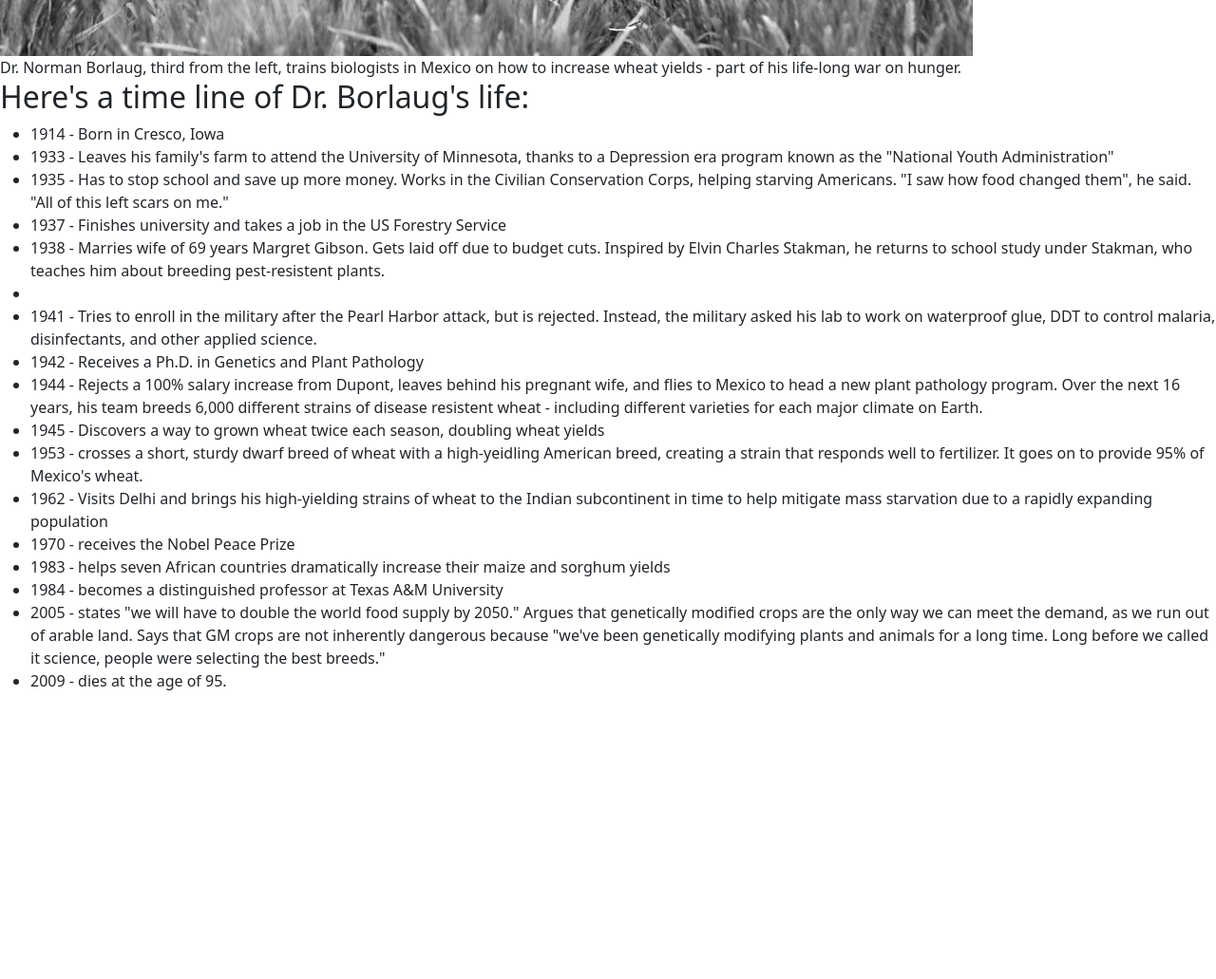
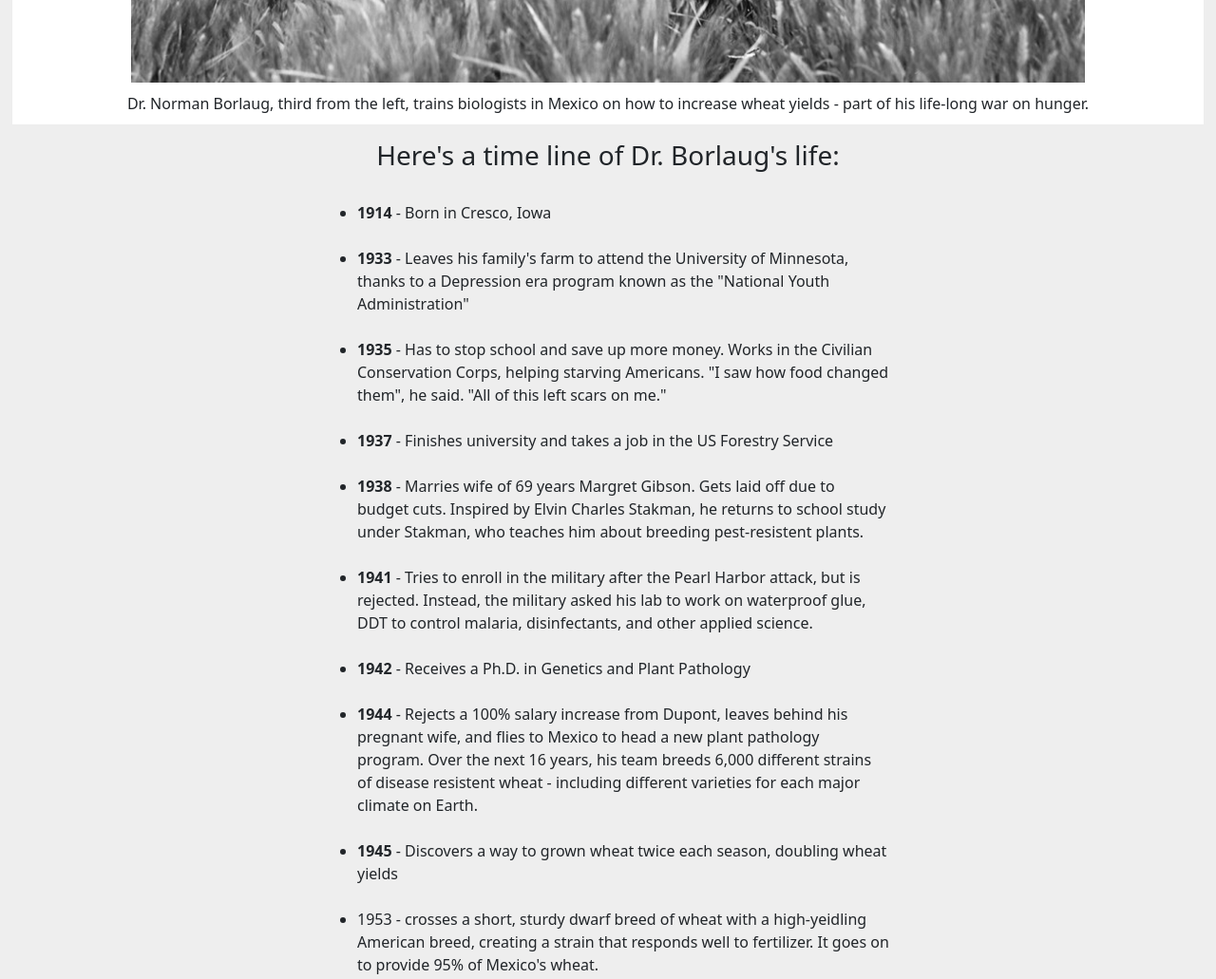
Before and after one commit to Simonecyber/tributepage, a plain HTML site: page index.html in a window 1280 px wide. Shown: the part 620-1651 px from the top of the page at 95% size. Before the commit the page ends 1365 px from the top, so only its background shows below. Drawn offline with nearby package versions, Linux system fonts and the light colour scheme.

Commit message:
Tribute Page complete

```diff
--- a/index.html
+++ b/index.html
@@ -6,58 +6,79 @@
     <meta name="viewport" content="width=device-width, initial-scale=1.0">
     <title>TributePage</title>
     <link href="https://cdn.jsdelivr.net/npm/bootstrap@5.0.2/dist/css/bootstrap.min.css" rel="stylesheet" integrity="sha384-EVSTQN3/azprG1Anm3QDgpJLIm9Nao0Yz1ztcQTwFspd3yD65VohhpuuCOmLASjC" crossorigin="anonymous">
+    <link rel="stylesheet" href="style.css">
 
 </head>
 <body>
 <div id="main">
 
-    <h1>Tribute page</h1>
+    <h1 id="title">Dr. Norman Borlaug</h1>
+    <p>The man who saved a billion lives</p>
 
-    <div id="img-div">
-        <img id="img" src="tribute-page-main-image.jpg">
+    <figure id="img-div">
+        <img id="image" src="tribute-page-main-image.jpg">
         <figcaption id="img-caption">Dr. Norman Borlaug, third from the left, trains biologists in Mexico on how to increase wheat yields - part of his life-long war on hunger.</figcaption>
-    </div>
+    </figure>
 
-    <div id="tribute-info">
+    <section id="tribute-info">
 
-        <h2>Here's a time line of Dr. Borlaug's life:
-        </h2>
+        <h3>Here's a time line of Dr. Borlaug's life:
+        </h3>
 
         <ul>
-            <li>1914 - Born in Cresco, Iowa</li>
-            <li>1933 - Leaves his family's farm to attend the University of Minnesota, thanks to a Depression era program known as the "National Youth Administration"</li>
-            <li>1935 - Has to stop school and save up more money. Works in the Civilian Conservation Corps, helping starving Americans. "I saw how food changed them", he said. "All of this left scars on me."</li>
-            <li>1937 - Finishes university and takes a job in the US Forestry Service</li>
-            <li>1938 - Marries wife of 69 years Margret Gibson. Gets laid off due to budget cuts. Inspired by Elvin Charles Stakman, he returns to school study under Stakman, who teaches him about breeding pest-resistent plants.</li>
-            <li></li>
-            <li>1941 - Tries to enroll in the military after the Pearl Harbor attack, but is rejected. Instead, the military asked his lab to work on waterproof glue, DDT to control malaria, disinfectants, and other applied science.</li>
-            <li>1942 - Receives a Ph.D. in Genetics and Plant Pathology</li>
-            <li>1944 - Rejects a 100% salary increase from Dupont, leaves behind his pregnant wife, and flies to Mexico to head a new plant pathology program. Over the next 16 years, his team breeds 6,000 different strains of disease resistent wheat - including different varieties for each major climate on Earth.</li>
-            <li>1945 - Discovers a way to grown wheat twice each season, doubling wheat yields</li>
-            <li>1953 - crosses a short, sturdy dwarf breed of wheat with a high-yeidling American breed, creating a strain that responds well to fertilizer. It goes on to provide 95% of Mexico's wheat.</li>
-            <li>1962 - Visits Delhi and brings his high-yielding strains of wheat to the Indian subcontinent in time to help mitigate mass starvation due to a rapidly expanding population</li>
-            <li>1970 - receives the Nobel Peace Prize</li>
+            <li><strong>1914</strong> - Born in Cresco, Iowa</li>
+
+            <li><strong>1933</strong> - Leaves his family's farm to attend the University of Minnesota, thanks to a Depression era program known as the "National Youth Administration"</li>
+
+            <li><strong>1935</strong> - Has to stop school and save up more money. Works in the Civilian Conservation Corps, helping starving Americans. "I saw how food changed them", he said. "All of this left scars on me."</li>
+
+            <li><strong>1937</strong> - Finishes university and takes a job in the US Forestry Service</li>
+
+            <li><strong>1938</strong> - Marries wife of 69 years Margret Gibson. Gets laid off due to budget cuts. Inspired by Elvin Charles Stakman, he returns to school study under Stakman, who teaches him about breeding pest-resistent plants.</li>
+
+
+            <li><strong>1941</strong> - Tries to enroll in the military after the Pearl Harbor attack, but is rejected. Instead, the military asked his lab to work on waterproof glue, DDT to control malaria, disinfectants, and other applied science.</li>
+
+            <li><strong>1942</strong> - Receives a Ph.D. in Genetics and Plant Pathology</li>
+
+            <li><strong>1944</strong> - Rejects a 100% salary increase from Dupont, leaves behind his pregnant wife, and flies to Mexico to head a new plant pathology program. Over the next 16 years, his team breeds 6,000 different strains of disease resistent wheat - including different varieties for each major climate on Earth.</li>
+
+            <li><strong>1945</strong> - Discovers a way to grown wheat twice each season, doubling wheat yields</li>
+
+            <li><stron>1953</stron> - crosses a short, sturdy dwarf breed of wheat with a high-yeidling American breed, creating a strain that responds well to fertilizer. It goes on to provide 95% of Mexico's wheat.</li>
+
+            <li><strong>1962</strong> - Visits Delhi and brings his high-yielding strains of wheat to the Indian subcontinent in time to help mitigate mass starvation due to a rapidly expanding population</li>
+
+            <li><strong>1970</strong> - receives the Nobel Peace Prize</li>
+
             <li>1983 - helps seven African countries dramatically increase their maize and sorghum yields</li>
-            <li>1984 - becomes a distinguished professor at Texas A&M University</li>
-            <li>2005 - states "we will have to double the world food supply by 2050." Argues that genetically modified crops are the only way we can meet the demand, as we run out of arable land. Says that GM crops are not inherently dangerous because "we've been genetically modifying plants and animals for a long time. Long before we called it science, people were selecting the best breeds."</li>
-            <li>2009 - dies at the age of 95.</li>
+
+            <li><strong>1984</strong> - becomes a distinguished professor at Texas A&M University</li>
+
+            <li><strong>2005</strong> - states "we will have to double the world food supply by 2050." Argues that genetically modified crops are the only way we can meet the demand, as we run out of arable land. Says that GM crops are not inherently dangerous because "we've been genetically modifying plants and animals for a long time. Long before we called it science, people were selecting the best breeds."</li>
+
+            <li><strong>2009</strong> - dies at the age of 95.</li>
 
 
         </ul>
 
-    </div>
+
+
+   <p class="cit"><em>"Borlaug's life and achievement are testimony to the far-reaching contribution that one man's towering intellect, persistence and scientific vision can make to human peace and progress."
+
+    -- Indian Prime Minister Manmohan Singh</em></p>
+   </section>
+
+
+
+
+<h3 >If you have time, you should read more about this incredible human being on his <a href="https://en.wikipedia.org/wiki/Norman_Borlaug" id="tribute-link" target="_blank">Wikipedia entry.</a></h3>
 
 
 
 </div>
 
 
-
-
-
-
-
-
     <script src="https://cdn.freecodecamp.org/testable-projects-fcc/v1/bundle.js" ></script>
 </body>
 </html>
--- /dev/null
+++ b/style.css
@@ -0,0 +1,45 @@
+body{
+    background-color: #EEEEEE;
+}
+
+#main {
+    display: flex;
+    align-items: center;
+    justify-content: center;
+    flex-direction: column;
+}
+
+#img-div{
+background-color: #fff;
+width: 98%;;
+
+display: flex;
+align-items: center;
+justify-content: center;
+flex-direction: column;
+}
+
+#image{
+    width:80%;
+    max-width: max-content;
+}
+#img-caption{
+    margin: 10px;
+}
+
+#tribute-info{
+    display:flex;
+    align-items: center;
+    justify-content: center;
+    flex-direction: column;
+    width:50%;
+}
+
+ul, .cit{
+
+    text-align: start;
+}
+
+li{
+    margin: 1.5em;
+}
```
